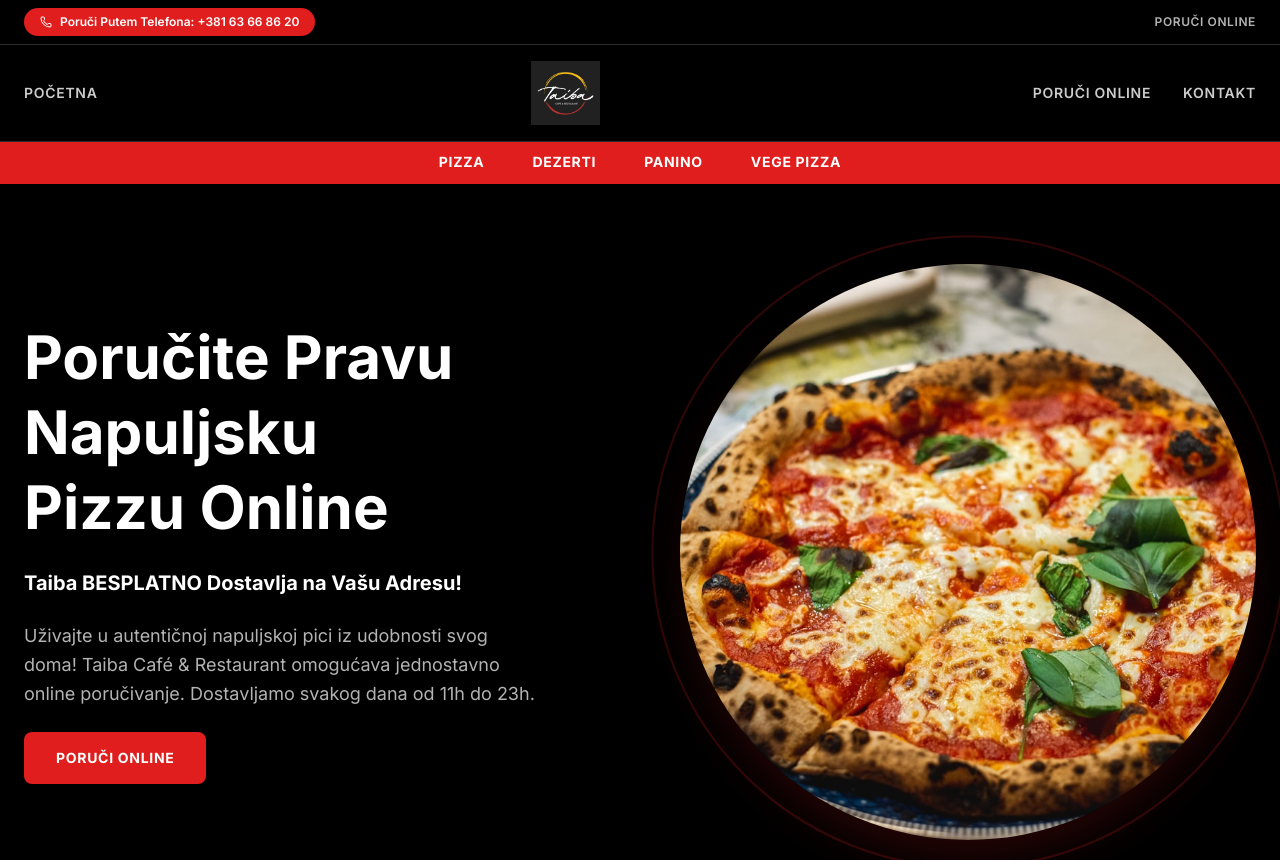
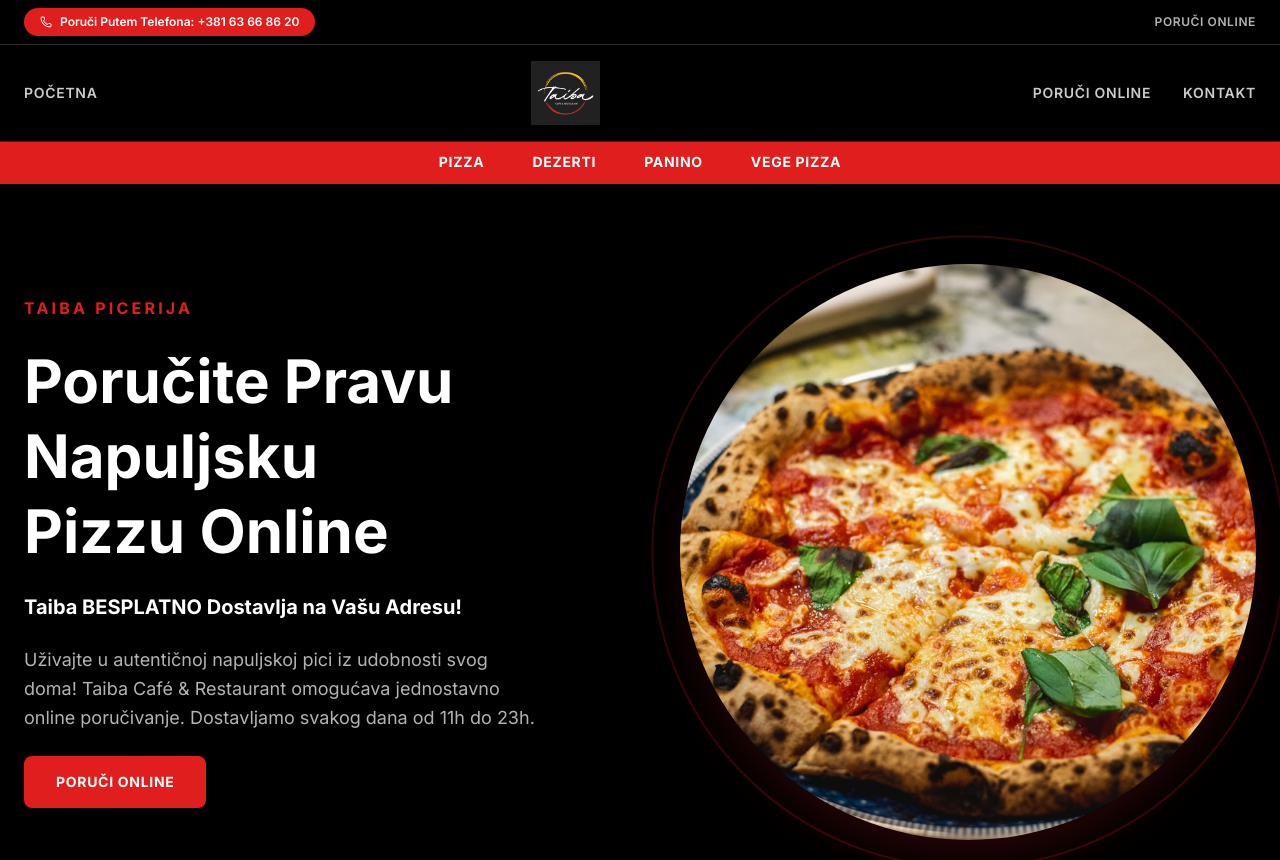
Before and after one commit to luckybbbbbb/taiba-picerija, a Next.js app: page / in a window 1280 px wide. Shown: the top 860 px of the page. Built offline with nearby package versions, Linux system fonts and the light colour scheme; a web font is replaced by a local one.

Commit message:
Dodat 'Taiba Picerija' tagline u hero sekciju

```diff
--- a/components/hero.tsx
+++ b/components/hero.tsx
@@ -53,6 +53,9 @@ export function Hero() {
             visible ? "opacity-100 translate-y-0" : "opacity-0 translate-y-8"
           }`}
         >
+          <span className="inline-block text-taiba-red font-bold text-sm md:text-base uppercase tracking-[0.2em]">
+            Taiba Picerija
+          </span>
           <h1 className="text-3xl md:text-4xl lg:text-5xl xl:text-6xl font-bold text-taiba-white leading-tight text-balance">
             {"Poručite Pravu Napuljsku Pizzu Online"}
           </h1>
```
